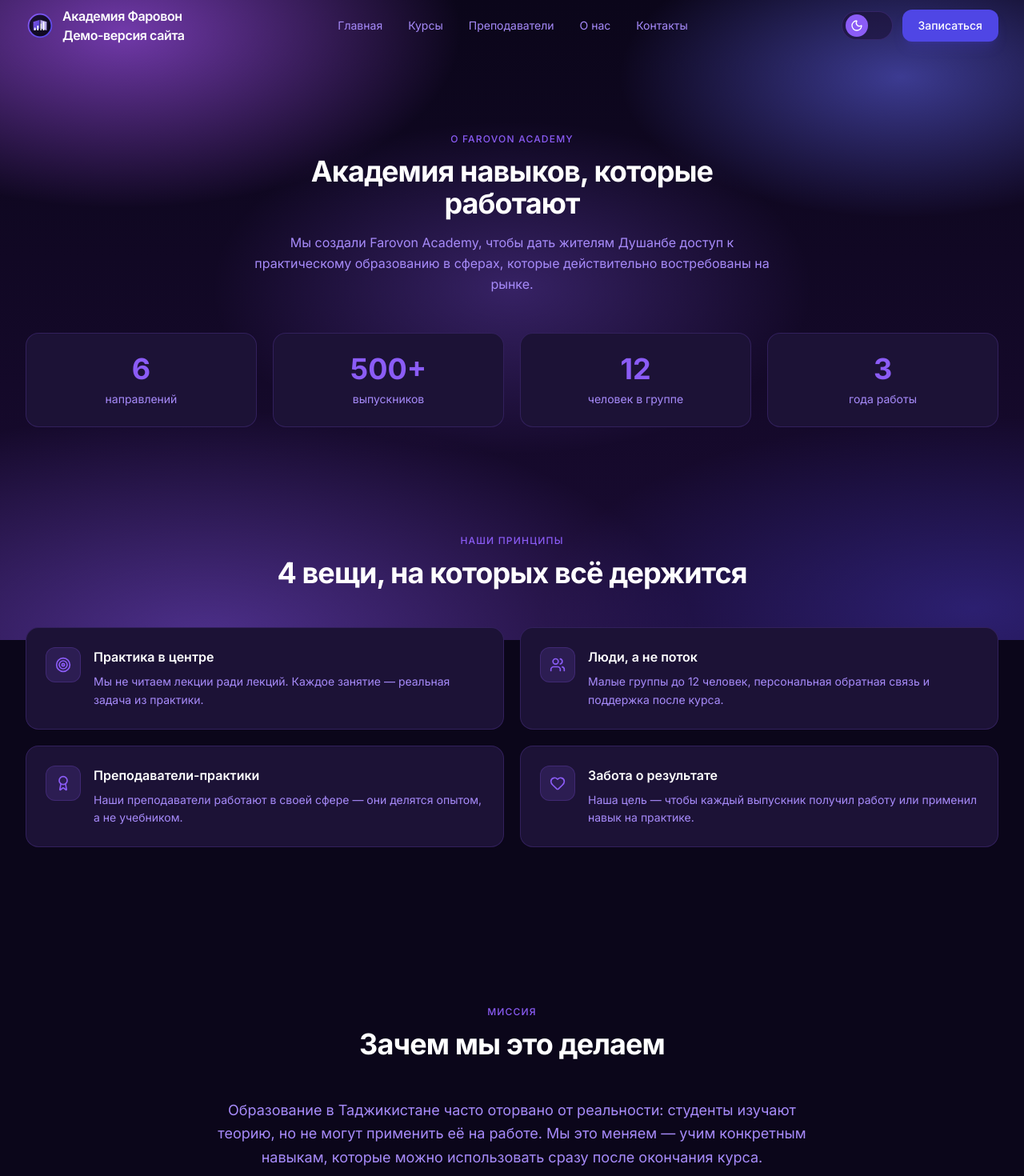
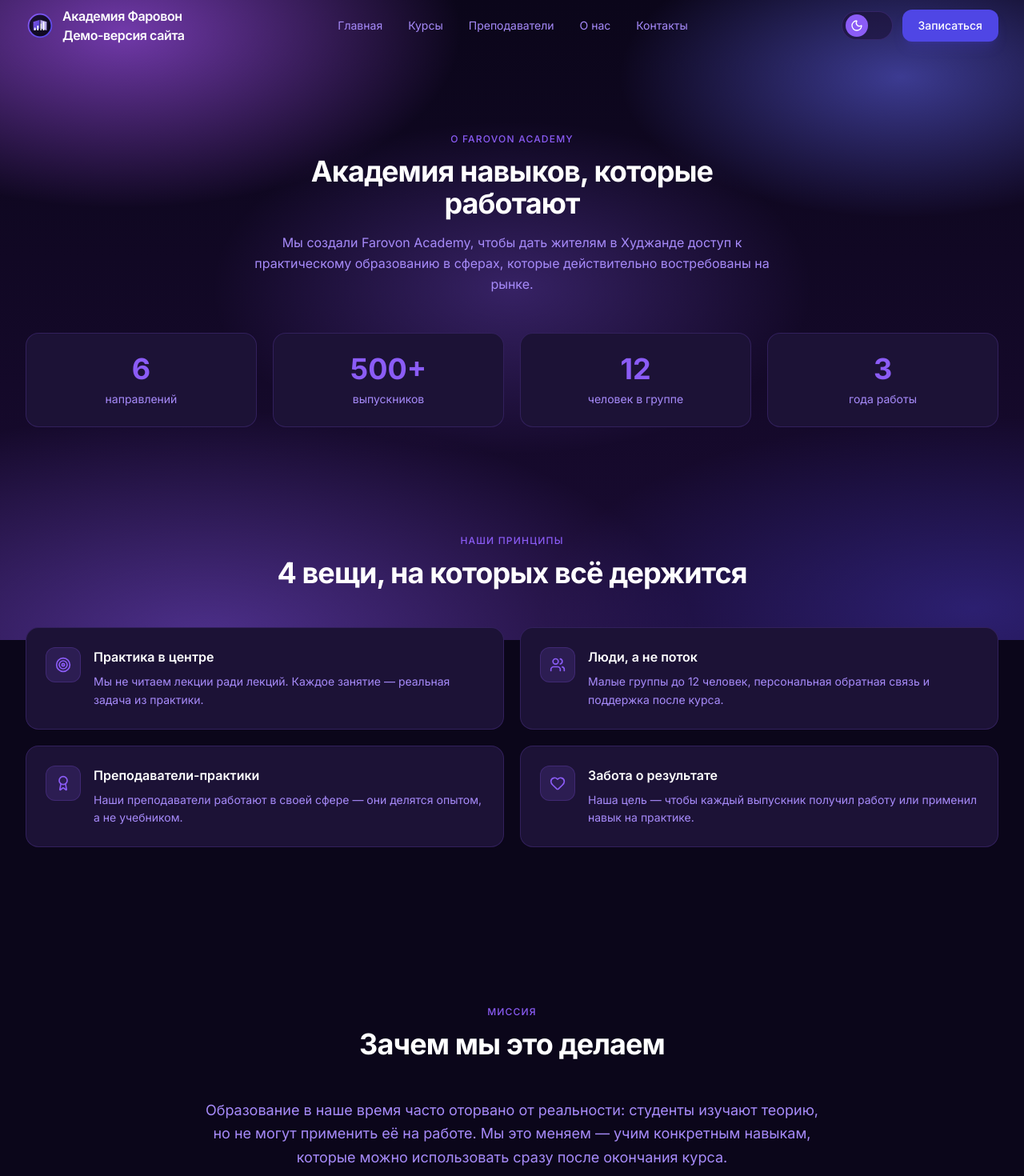
Before and after one commit to aim2su/finance-academy, a Next.js app in the folder frontend/: page /about in a window 1280 px wide. Shown: the top 1470 px of the page at 80% size. Built offline with nearby package versions, Linux system fonts and the light colour scheme.

Commit message:
Update page.tsx

```diff
--- a/frontend/src/app/about/page.tsx
+++ b/frontend/src/app/about/page.tsx
@@ -39,7 +39,7 @@ export default function AboutPage() {
       <Section
         eyebrow="О Farovon Academy"
         title="Академия навыков, которые работают"
-        subtitle="Мы создали Farovon Academy, чтобы дать жителям Душанбе доступ к практическому образованию в сферах, которые действительно востребованы на рынке."
+        subtitle="Мы создали Farovon Academy, чтобы дать жителям в Худжанде доступ к практическому образованию в сферах, которые действительно востребованы на рынке."
         className="!pb-8"
       >
         <div className="grid gap-5 sm:grid-cols-2 lg:grid-cols-4">
@@ -74,7 +74,7 @@ export default function AboutPage() {
       <Section eyebrow="Миссия" title="Зачем мы это делаем">
         <div className="max-w-3xl mx-auto text-center">
           <p className="text-lg text-muted leading-relaxed">
-            Образование в Таджикистане часто оторвано от реальности: студенты
+            Образование в наше время часто оторвано от реальности: студенты
             изучают теорию, но не могут применить её на работе. Мы это меняем —
             учим конкретным навыкам, которые можно использовать сразу после
             окончания курса.
```
